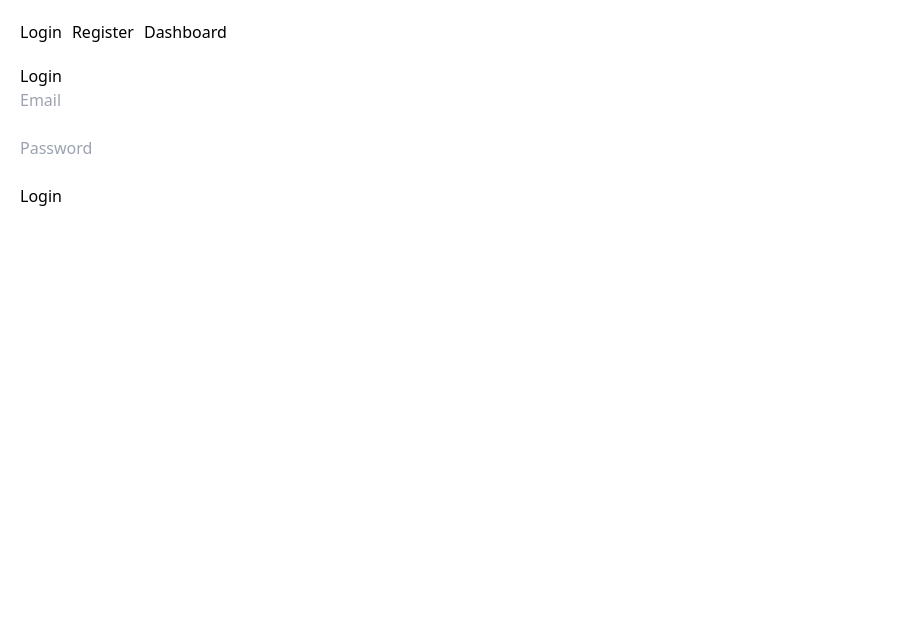
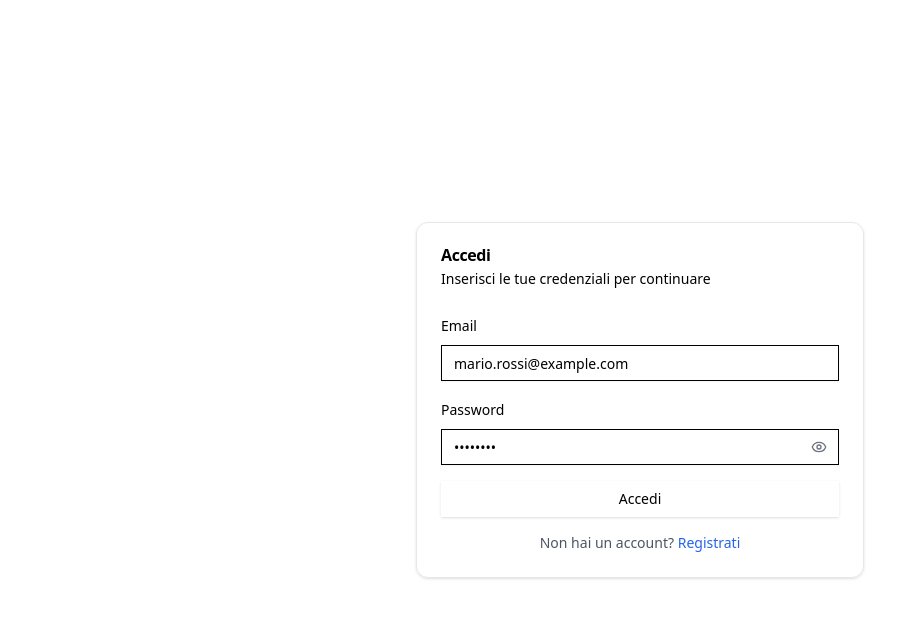
Before and after one commit to mobdalla/MeritumLAB1, a React app in the folder frontend/: page /login in a window 1280 px wide. Shown: the top 618 px of the page, without its empty margins (0-906 px from the left). Built offline with nearby package versions, Linux system fonts and the light colour scheme; no server answers; the HTML template or start-up script is replaced by a standard one.

Commit message:
aggiunto il Nav bar con login e registrazione

```diff
--- a/frontend/src/App.tsx
+++ b/frontend/src/App.tsx
@@ -6,19 +6,20 @@ import Register from "./pages/Register";
 import Dashboard from "./pages/Dashboard";
 import ProtectedRoute from "./components/ProtectedRoute";
 
+import Header from "./components/Header";
+import HeroSection from "./components/HeroSection";
 const App: React.FC = () => {
+
+  const hideHeader = ["/login", "/register"];
+
+  const hide = hideHeader.includes(location.pathname);
+
   return (
-    <div style={{ padding: 20 }}>
-      <nav style={{ marginBottom: 20 }}>
-        <Link to="/login" style={{ marginRight: 10 }}>
-          Login
-        </Link>
-        <Link to="/register" style={{ marginRight: 10 }}>
-          Register
-        </Link>
-        <Link to="/dashboard">Dashboard</Link>
-      </nav>
+    <>
+
+      {!hide && <Header />}
       <Routes>
+        <Route path="/" element={<HeroSection />} />
         <Route path="/login" element={<Login />} />
         <Route path="/register" element={<Register />} />
         <Route
@@ -29,11 +30,8 @@ const App: React.FC = () => {
             </ProtectedRoute>
           }
         />
-
-        <Route path="*" element={<Login />} />
       </Routes>
-    </div>
+    </>
   );
 };
-
 export default App;
--- a/frontend/src/pages/Login.tsx
+++ b/frontend/src/pages/Login.tsx
@@ -1,4 +1,5 @@
 // src/pages/Login.tsx
+/*
 import React, { useState } from "react";
 import { useNavigate } from "react-router-dom";
 import { api } from "../api";
@@ -51,5 +52,133 @@ const Login: React.FC = () => {
     </div>
   );
 };
+*/
+import { useForm } from "react-hook-form";
+import { useState } from "react";
+import { Eye, EyeOff } from "lucide-react";
+import { toast } from "sonner";
 
+import { Button } from "../components/ui/button";
+import { Input } from "../components/ui/input";
+import { Label } from "../components/ui/label";
+import {
+  Card,
+  CardContent,
+  CardDescription,
+  CardHeader,
+  CardTitle,
+} from "../components/ui/card";
+
+interface Login {
+  email: string;
+  password: string;
+}
+
+export function Login() {
+  const [showPassword, setShowPassword] = useState(false);
+
+  const {
+    register,
+    handleSubmit,
+    formState: { errors, isSubmitting },
+  } = useForm<LoginForm>();
+
+  const onSubmit = async (data: LoginForm) => {
+    try {
+      console.log("Login:", data);
+
+      // simulazione API
+      await new Promise((r) => setTimeout(r, 1000));
+
+      toast.success("Login effettuato con successo!");
+    } catch (err) {
+      toast.error("Credenziali non valide");
+    }
+  };
+
+  return (
+    <div className="min-h-screen flex items-center justify-center px-4">
+      <Card className="w-full max-w-md">
+        <CardHeader>
+          <CardTitle>Accedi</CardTitle>
+          <CardDescription>
+            Inserisci le tue credenziali per continuare
+          </CardDescription>
+        </CardHeader>
+
+        <CardContent>
+          <form onSubmit={handleSubmit(onSubmit)} className="space-y-4">
+            {/* EMAIL */}
+            <div className="space-y-2">
+              <Label htmlFor="email">Email</Label>
+              <Input
+                id="email"
+                type="email"
+                placeholder="mario.rossi@example.com"
+                {...register("email", {
+                  required: "L'email è obbligatoria",
+                  pattern: {
+                    value: /^[A-Z0-9._%+-]+@[A-Z0-9.-]+\.[A-Z]{2,}$/i,
+                    message: "Email non valida",
+                  },
+                })}
+                className={errors.email ? "border-red-500" : ""}
+              />
+              {errors.email && (
+                <p className="text-sm text-red-500">{errors.email.message}</p>
+              )}
+            </div>
+
+            {/* PASSWORD */}
+            <div className="space-y-2">
+              <Label htmlFor="password">Password</Label>
+
+              <div className="relative">
+                <Input
+                  id="password"
+                  type={showPassword ? "text" : "password"}
+                  placeholder="••••••••"
+                  {...register("password", {
+                    required: "La password è obbligatoria",
+                  })}
+                  className={errors.password ? "border-red-500 pr-10" : "pr-10"}
+                />
+
+                <button
+                  type="button"
+                  onClick={() => setShowPassword(!showPassword)}
+                  className="absolute right-3 top-1/2 -translate-y-1/2 text-gray-500"
+                >
+                  {showPassword ? (
+                    <EyeOff className="h-4 w-4" />
+                  ) : (
+                    <Eye className="h-4 w-4" />
+                  )}
+                </button>
+              </div>
+
+              {errors.password && (
+                <p className="text-sm text-red-500">
+                  {errors.password.message}
+                </p>
+              )}
+            </div>
+
+            {/* SUBMIT */}
+            <Button type="submit" className="w-full" disabled={isSubmitting}>
+              {isSubmitting ? "Accesso in corso..." : "Accedi"}
+            </Button>
+
+            <p className="text-center text-sm text-gray-600">
+              Non hai un account?{" "}
+              <a href="/register" className="text-blue-600 hover:underline">
+                Registrati
+              </a>
+            </p>
+          </form>
+        </CardContent>
+      </Card>
+    </div>
+  );
+}
 export default Login;
--- a/frontend/src/pages/Register.tsx
+++ b/frontend/src/pages/Register.tsx
@@ -49,7 +49,8 @@ export default function RegistrationForm() {
   };
 
   return (
-    <Card className="w-full max-w-md">
+    <div className="min-h-screen flex items-center justify-center px-4">
+    <Card className="w-full max-w-md" >
       <CardHeader>
         <CardTitle>Crea un account</CardTitle>
         <CardDescription>Inserisci i tuoi dati per registrarti</CardDescription>
@@ -217,12 +218,13 @@ export default function RegistrationForm() {
 
           <p className="text-center text-sm text-gray-600">
             Hai già un account?{" "}
-            <a href="#" className="text-blue-600 hover:underline">
+            <a href="/login" className="text-blue-600 hover:underline">
               Accedi
             </a>
           </p>
         </form>
       </CardContent>
     </Card>
+    </div>
   );
 }
```
Also changed, not shown: frontend/src/components/Header.tsx (+8 -4 lines), frontend/Font 1.png (added).
